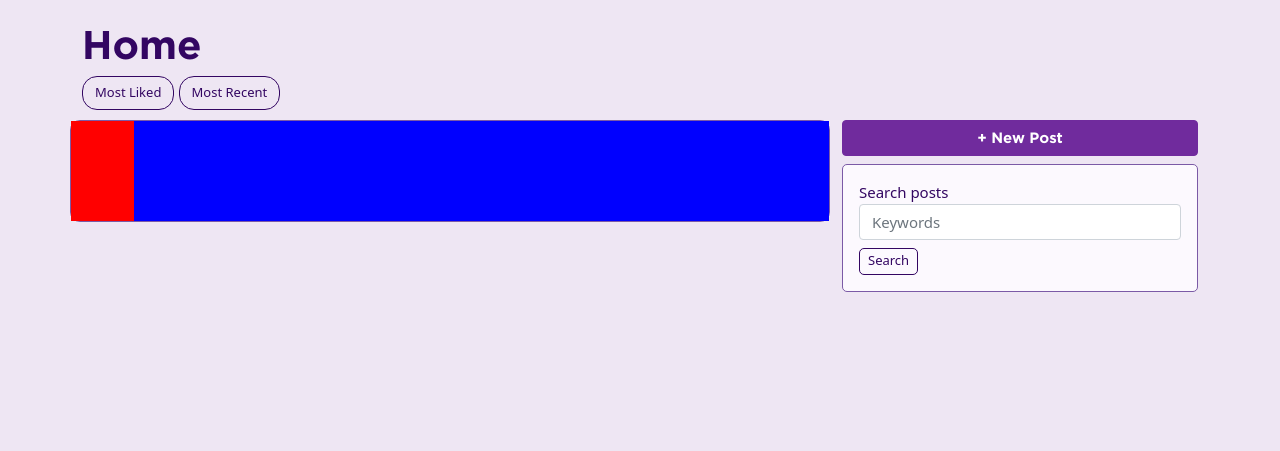
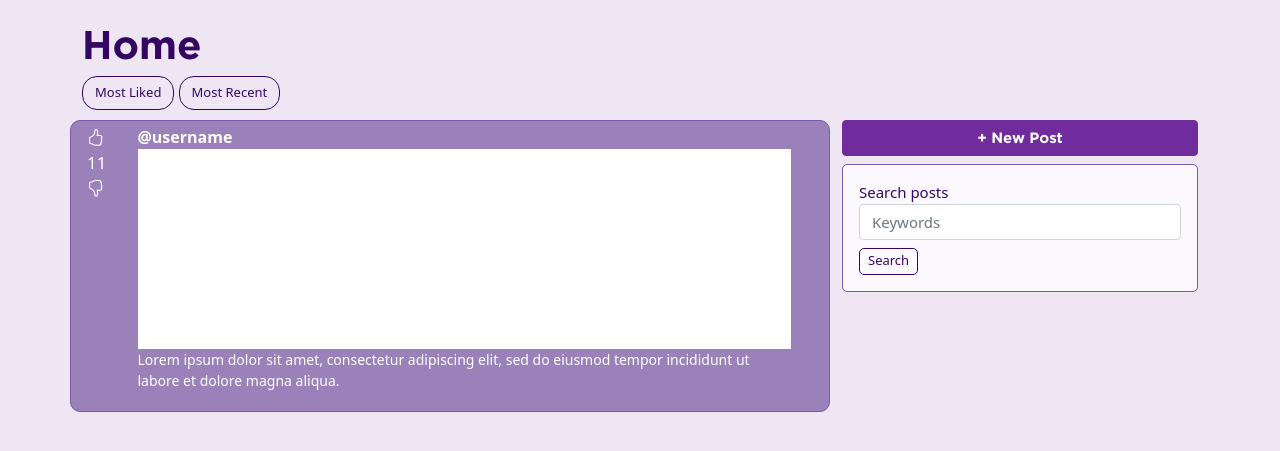
Before and after one commit to software-students-fall2022/final-project-project5-team2, a Flask app: page /feed in a window 1280 px wide. Shown: the top 451 px of the page. Run offline with Flask 2, Linux system fonts and the light colour scheme.

Commit message:
Added a template for posts

```diff
--- a/web-app/static/css/style.css
+++ b/web-app/static/css/style.css
@@ -101,6 +101,11 @@
 }
 
 .post {
+    background-color: #7b5aa6b8;
     border: 1px solid #7b5aa6;
     border-radius: 10px;
 }
+
+.post-info {
+    color: white;
+}
--- a/web-app/templates/feed.html
+++ b/web-app/templates/feed.html
@@ -1,6 +1,9 @@
 <!DOCTYPE html>
 <html>
     <head>
+        <link rel="stylesheet" href="https://cdn.jsdelivr.net/npm/bootstrap-icons@1.10.2/font/bootstrap-icons.css">
+
+
         <title>NYU Photobooth</title>
         <link href="https://cdn.jsdelivr.net/npm/bootstrap@5.0.2/dist/css/bootstrap.min.css" rel="stylesheet" integrity="sha384-EVSTQN3/azprG1Anm3QDgpJLIm9Nao0Yz1ztcQTwFspd3yD65VohhpuuCOmLASjC" crossorigin="anonymous">
         <link
@@ -18,17 +21,24 @@
         <div class="row">
             <div class="col-8">
                 <div class ="posts-container">
-                    <div class = "row post">
-                        <div style="background-color: red; height: 100px;" class="col-1">
+                    <!-- all inner text can be changed with references to properties of a document-->
+                    <!-- loop over all elements in db.find()-->
+                     <!-- then , for each element -->
 
+                    <div class = "row post p-1 mb-2">
+                        <div style="font-size: 17px; color: white;" class="col-1">
+                            <i class="bi bi-hand-thumbs-up"></i>
+                            <p style="margin-bottom: 0px;"> 11 </p>
+                            <i class="bi bi-hand-thumbs-down"></i>
+                         </div>
+
+                         <div class="col-11 p-0 post-info">
+                            <b> @username </b>
+                            <div style="height: 200px; background-color: rgb(255, 255, 255); width: 95%;"> photo here</div>
+                            <p style="width: 95%;" class="small"> Lorem ipsum dolor sit amet, consectetur adipiscing elit, sed do eiusmod tempor incididunt ut labore et dolore magna aliqua.</p>
 
                          </div>
-
-                         <div style="background-color: blue; height: 100px;" class="col-11">
-
-                         </div>
-
-                </div>
+                    </div>
                 </div>
 
             </div>
```
